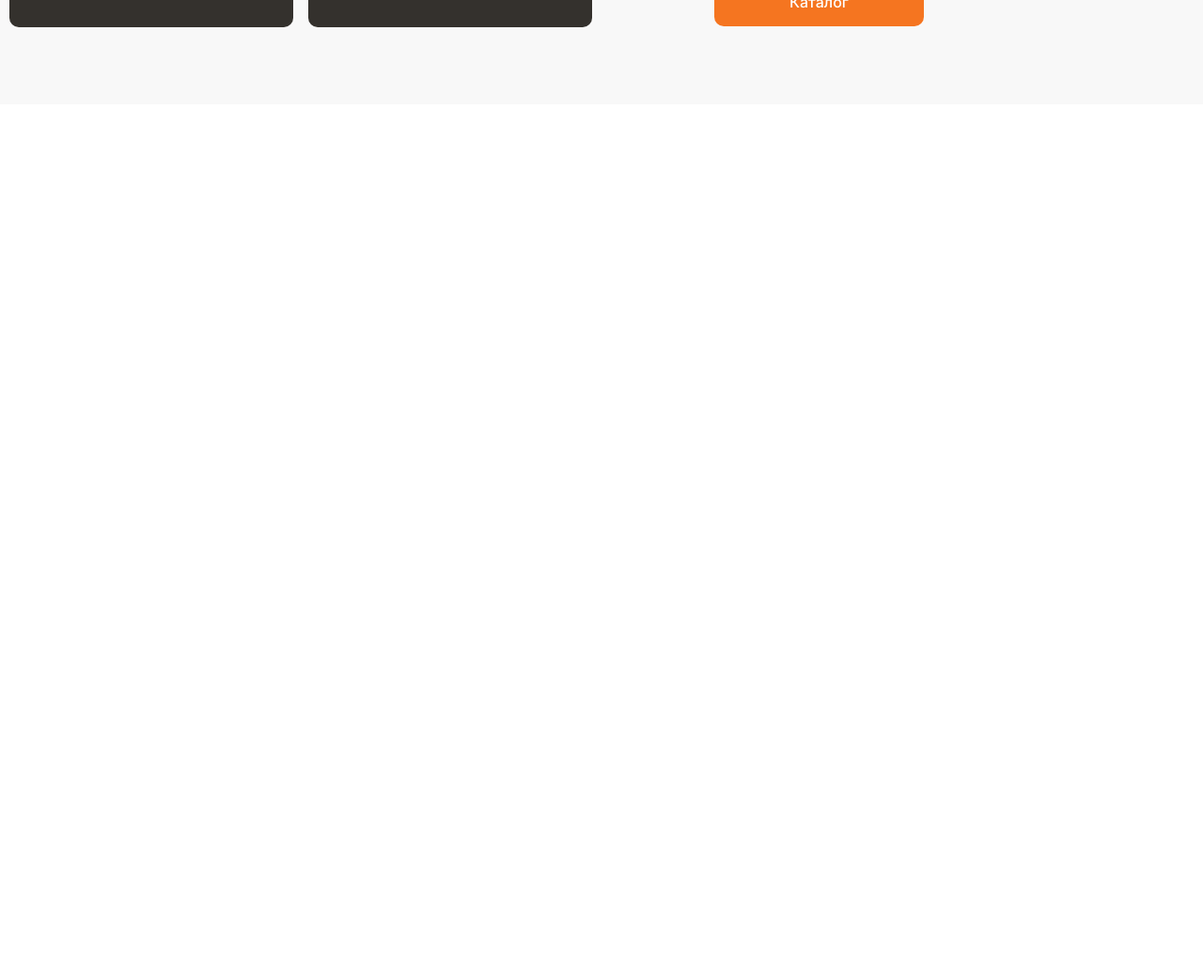
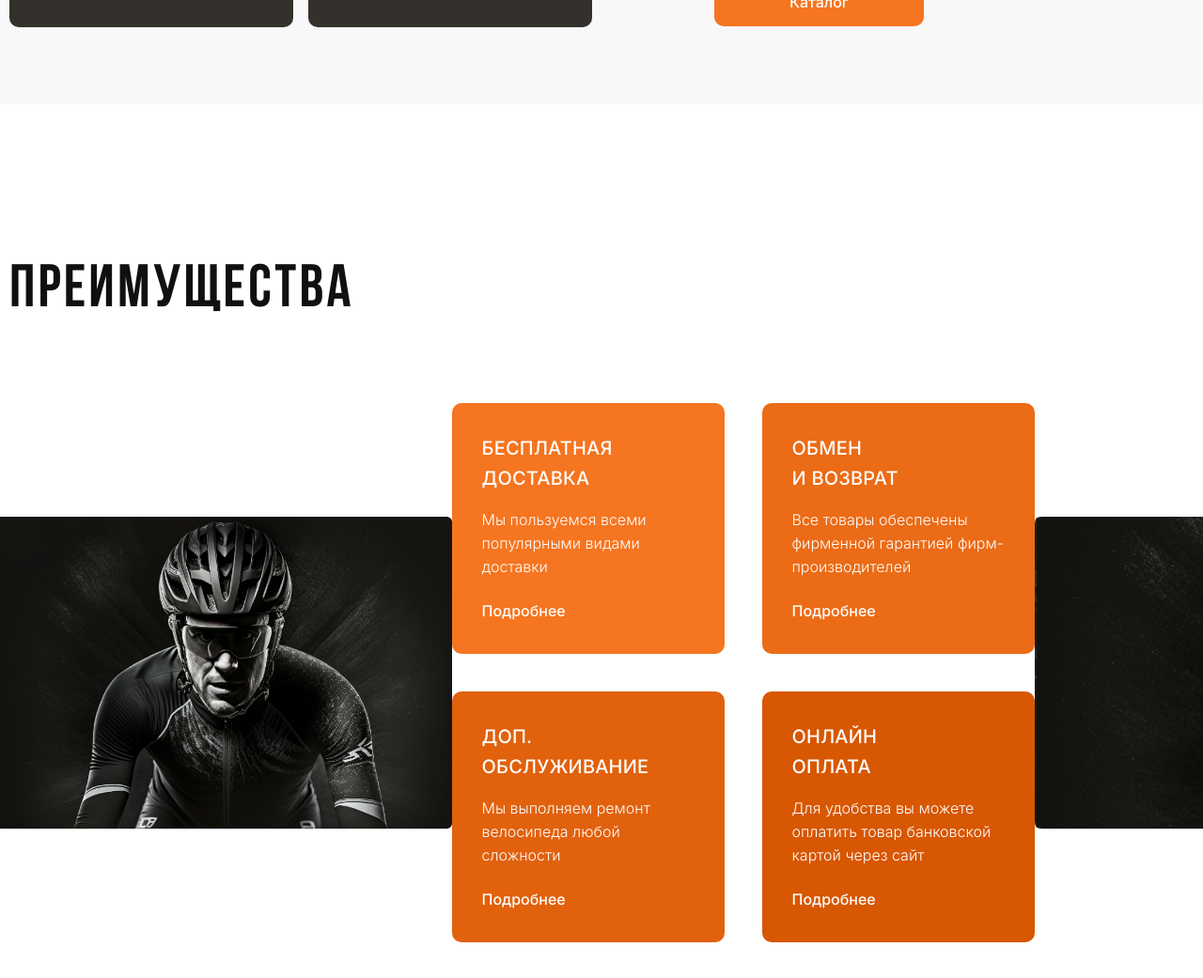
Before and after one commit to ITfrontTop/electric_bike, a website: page app/index.html in a window 1280 px wide. Shown: the part 6030-7071 px from the top of the page at 94% size. Before the commit the page ends 6141 px from the top, so only its background shows below. Drawn offline with nearby package versions, Linux system fonts and the light colour scheme; files that its build step writes are made by us from their sources.

Commit message:
added advantages section

```diff
--- a/app/index.html
+++ b/app/index.html
@@ -786,6 +786,77 @@
         </div>
     </section>
 
+    <section class="advantages">
+
+        <div class="container">
+            <h2 class="title advantages__title">
+                Преимущества
+            </h2>
+        </div>
+
+        <div class="advantages__items">
+
+            <div class="advantages__item">
+                <img class="advantages__decor-big" src="images/advantages-decor-big.png" alt="#">
+            </div>
+
+            <div class="advantages__item advantages__serveces">
+                <div class="advantages__part advantages__delivery">
+                    <h6 class="advantages__part-title">
+                        БЕСПЛАТНАЯ ДОСТАВКА
+                    </h6>
+                    <p class="advantages__part-text">
+                        Мы пользуемся всеми популярными видами доставки
+                    </p>
+                    <a class="advantages__part-link" href="#">
+                        Подробнее
+                    </a>
+                </div>
+                <div class="advantages__part advantages__return">
+                    <h6 class="advantages__part-title">
+                        ОБМЕН И ВОЗВРАТ
+                    </h6>
+                    <p class="advantages__part-text">
+                        Все товары обеспечены фирменной гарантией фирм-производителей
+                    </p>
+                    <a class="advantages__part-link" href="#">
+                        Подробнее
+                    </a>
+                </div>
+                <div class="advantages__part advantages__extra">
+                    <h6 class="advantages__part-title">
+                        ДОП. ОБСЛУЖИВАНИЕ
+                    </h6>
+                    <p class="advantages__part-text">
+                        Мы выполняем ремонт велосипеда любой сложности
+                    </p>
+                    <a class="advantages__part-link" href="#">
+                        Подробнее
+                    </a>
+                </div>
+                <div class="advantages__part advantages__payment">
+                    <h6 class="advantages__part-title">
+                        ОНЛАЙН ОПЛАТА
+                    </h6>
+                    <p class="advantages__part-text">
+                        Для удобства вы можете оплатить товар банковской картой через сайт
+                    </p>
+                    <a class="advantages__part-link" href="#">
+                        Подробнее
+                    </a>
+                </div>
+            </div>
+
+            <div class="advantages__item">
+                <img class="advantages__decor-smoll" src="images/advantages-decor-smoll.png" alt="#">
+            </div>
+
+        </div>
+
+    </section>
+
+
+
 
     <script src="js/main.min.js"></script>
 </body>
--- a/app/scss/style.scss
+++ b/app/scss/style.scss
@@ -883,3 +883,72 @@
         @include button;
     }
 }
+
+
+.advantages {
+    margin: 160px 0;
+
+    &__title {
+        margin-bottom: 80px;
+    }
+
+    &__items {
+        @include flex-center-sb;
+    }
+
+    &__serveces {
+        display: grid;
+        grid-template-columns: repeat(2, 290px);
+        grid-template-rows: repeat(2, 267px);
+        gap: 40px;
+    }
+
+    &__part {
+        padding: 32px;
+        border-radius: 10px;
+        transition: opacity .25s ease;
+        &:hover {
+            opacity: .8;
+        }
+    }
+
+    &__part-title {
+        @extend %inter-500;
+        font-size: 20px;
+        line-height: 32px;
+        letter-spacing: .2px;
+        color: $white;
+        margin-bottom: 16px;
+        width: 180px;
+    }
+
+    &__part-text {
+        @include text;
+        color: $white;
+        margin-bottom: 24px;
+    }
+
+    &__part-link {
+        @extend %inter-500;
+        font-size: 16px;
+        line-height: 19px;
+        color: $white;
+    }
+
+    &__delivery {
+        background-color: $orange;
+    }
+
+    &__return {
+        background-color: $orange-black;
+    }
+
+    &__extra {
+        background-color: $orange-deep;
+    }
+
+    &__payment {
+        background-color: $orange-deep-black;
+    }
+
+}
--- a/app/scss/vars.scss
+++ b/app/scss/vars.scss
@@ -6,6 +6,9 @@ $grey-deep: #777;
 $grey-deep-dark: #2E2E2E;
 $grey-deep-light: #34312D;
 $orange: #F57520;
+$orange-black: #EB6B16;
+$orange-deep: #E1610C;
+$orange-deep-black: #D75702;
 $red: #F53A20;
 $green: #4D932C;
 
```
Also changed, not shown: app/images/advantages-decor-big.avif (added), app/images/advantages-decor-big.png (added), app/images/advantages-decor-big.webp (added), app/images/advantages-decor-smoll.avif (added), app/images/advantages-decor-smoll.png (added), app/images/advantages-decor-smoll.webp (added), app/images/src/advantages-decor-big.png (added), app/images/src/advantages-decor-smoll.png (added).
